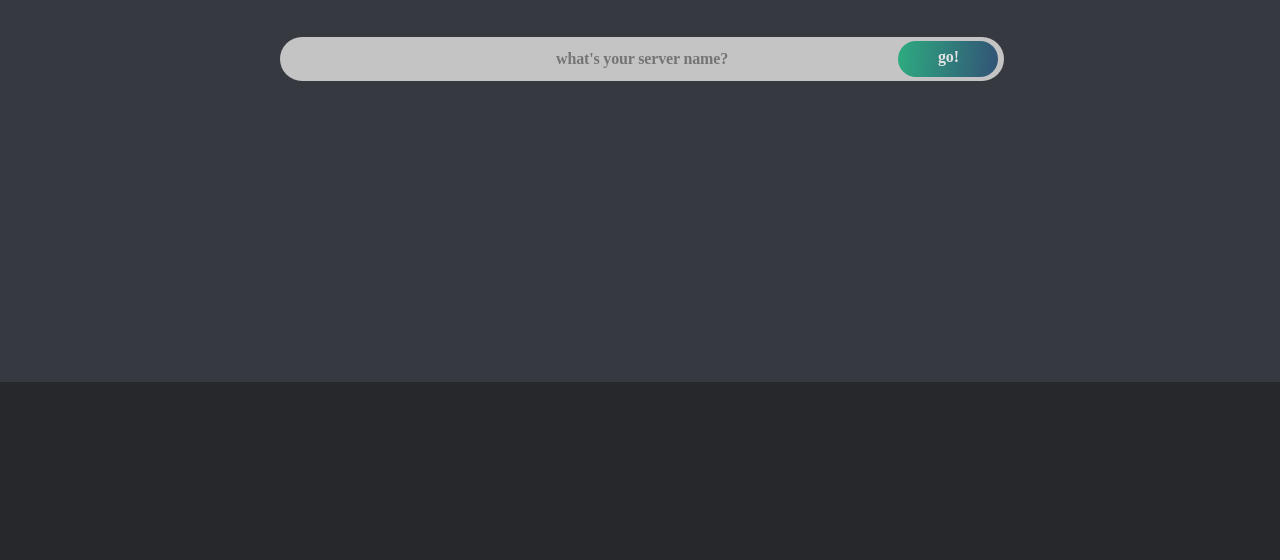
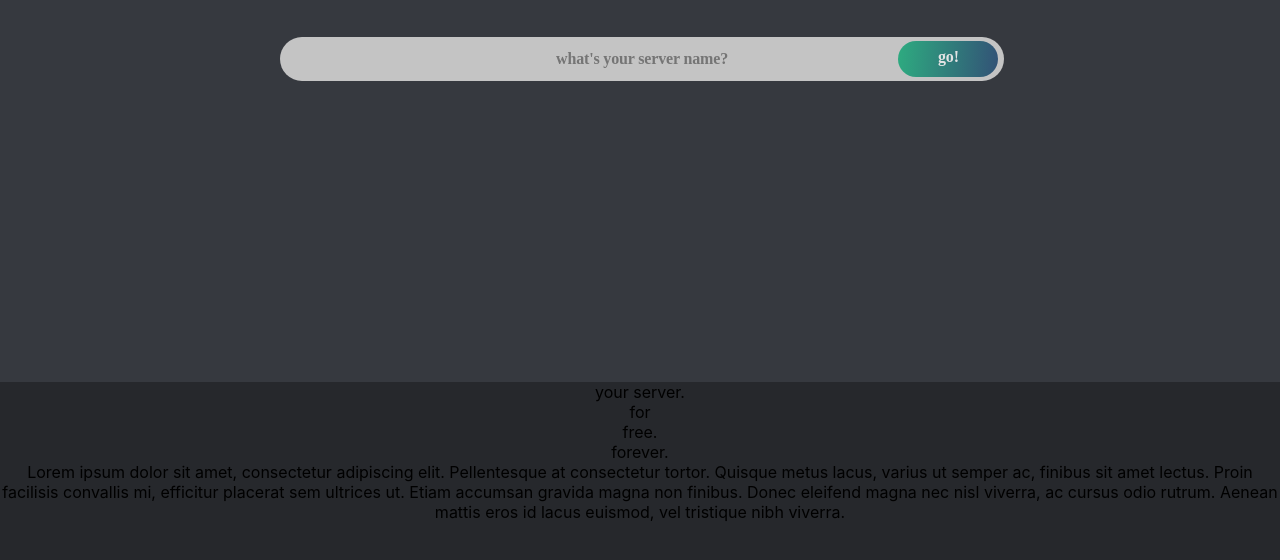
Before and after one commit to Lodestone-Team/frontend, a React (Create React App) app: page / in a window 1280 px wide. Shown: the part 1083-1643 px from the top of the page. Built offline with nearby package versions, Linux system fonts and the light colour scheme.

Commit message:
changed to typescript because we were told to

```diff
--- a/package.json
+++ b/package.json
@@ -6,11 +6,13 @@
     "@testing-library/jest-dom": "^5.16.4",
     "@testing-library/react": "^13.2.0",
     "@testing-library/user-event": "^13.5.0",
+    "js-to-ts-converter": "^0.18.2",
     "react": "^18.1.0",
     "react-dom": "^18.1.0",
     "react-router-dom": "^6.3.0",
     "react-scripts": "5.0.1",
     "styled-components": "^5.3.5",
+    "typescript": "^4.6.4",
     "web-vitals": "^2.1.4"
   },
   "scripts": {
--- a/src/App.css
+++ b/src/App.css
@@ -198,6 +198,27 @@
   color: #36393F;
 }
 
+.input {
+  background: #c4c4c4;
+  text-align: center;
+  width: 100%;
+  height: 2.5vh;
+  background: #c4c4c4;
+  border: 0px transparent;
+  border-radius: 40px;
+  padding-top: 1.5vh;
+  padding-bottom: 1.5vh;
+  font-family: "Satoshi";
+  font-style: normal;
+  font-weight: 700;
+  font-size: calc(0px + 2vmin);
+  line-height: 0%;
+  /* identical to box height, or 0px */
+  letter-spacing: -0.01em;
+  /* dark bg accent */
+  color: #36393f;
+}
+
 .App-search-container {
   display: flex;
   justify-content: flex-end;
--- a/src/App.js
+++ b/src/App.tsx
@@ -1,45 +1,14 @@
-// import landing from './pages/landing.js';
-import styled from "styled-components";
 import React, { useState } from "react";
 import "./App.css";
 
-const StyledInput = styled.input`
-  background: #c4c4c4;
-  text-align: center;
-  width: 100%;
-  height: 2.5vh;
-  background: #c4c4c4;
-  border: 0px transparent;
-  border-radius: 40px;
-  padding-top: 1.5vh;
-  padding-bottom: 1.5vh;
-  font-family: "Satoshi";
-  font-style: normal;
-  font-weight: 700;
-  font-size: calc(0px + 2vmin);
-  line-height: 0%;
-  /* identical to box height, or 0px */
+const App: React.FunctionComponent = () => {
+  const [query, setQuery] = useState('');
 
-  letter-spacing: -0.01em;
+  const inputHandler = (event: React.ChangeEvent<HTMLInputElement>) => {
+    const enteredName = event.target.value;
+    setQuery(enteredName);
+  };
 
-  /* dark bg accent */
-  color: #36393f;
-`;
-
-// Creating a custom hook
-function useInput(defaultValue) {
-  const [value, setValue] = useState(defaultValue);
-  function onChange(e) {
-    setValue(e.target.value);
-  }
-  return {
-    value,
-    onChange,
-  };
-}
-
-function App() {
-  const inputValue = useInput();
   return (
     <div className="App">
       <div className="App-fp">
@@ -75,7 +44,7 @@ function App() {
       <div className="App-create">
         <div className="App-compenent"></div>
         <div className="App-searchbar">
-          <StyledInput {...inputValue} placeholder="what's your server name?" />
+          <input value={query} onChange={inputHandler} placeholder="what's your server name?" className="input" />
           <div className="App-search-container">
             <div className="App-search-btn">
               go!
@@ -85,7 +54,23 @@ function App() {
       </div>
       <div className="App-about">
         <div className="App-about-grid">
-          <div className="App-about-container"></div>
+          <div className="App-about-container">
+            <div className="App-about-title-grey">
+              your server.
+            </div>
+            <div className="App-about-title-white">
+              for
+            </div>
+            <div className="App-about-title-gradient">
+              free.
+            </div>
+            <div className="App-about-title-white">
+              forever.
+            </div>
+            <div className="App-about-title-text">
+              Lorem ipsum dolor sit amet, consectetur adipiscing elit. Pellentesque at consectetur tortor. Quisque metus lacus, varius ut semper ac, finibus sit amet lectus. Proin facilisis convallis mi, efficitur placerat sem ultrices ut. Etiam accumsan gravida magna non finibus. Donec eleifend magna nec nisl viverra, ac cursus odio rutrum. Aenean mattis eros id lacus euismod, vel tristique nibh viverra.
+            </div>
+            </div>
           <div className="App-about-img"></div>
         </div>
       </div>
--- a/src/index.js
+++ b/src/index.tsx
@@ -4,7 +4,9 @@ import './index.css';
 import App from './App';
 import reportWebVitals from './reportWebVitals';
 
-const root = ReactDOM.createRoot(document.getElementById('root'));
+const root = ReactDOM.createRoot(
+  document.getElementById('root') as HTMLElement
+);
 root.render(
   <React.StrictMode>
     <App />
--- /dev/null
+++ b/src/react-app-env.d.ts
@@ -0,0 +1 @@
+/// <reference types="react-scripts" />
--- a/src/reportWebVitals.js
+++ b/src/reportWebVitals.ts
@@ -1,4 +1,6 @@
-const reportWebVitals = onPerfEntry => {
+import { ReportHandler } from 'web-vitals';
+
+const reportWebVitals = (onPerfEntry?: ReportHandler) => {
   if (onPerfEntry && onPerfEntry instanceof Function) {
     import('web-vitals').then(({ getCLS, getFID, getFCP, getLCP, getTTFB }) => {
       getCLS(onPerfEntry);
```
Also changed, not shown: src/pages/landing.js (deleted, +0 -11 lines), tsconfig.json (added, +26 -0 lines), src/setupTests.ts (renamed from src/setupTests.js), 2 other files (tests, documents, lock files or other folders).
